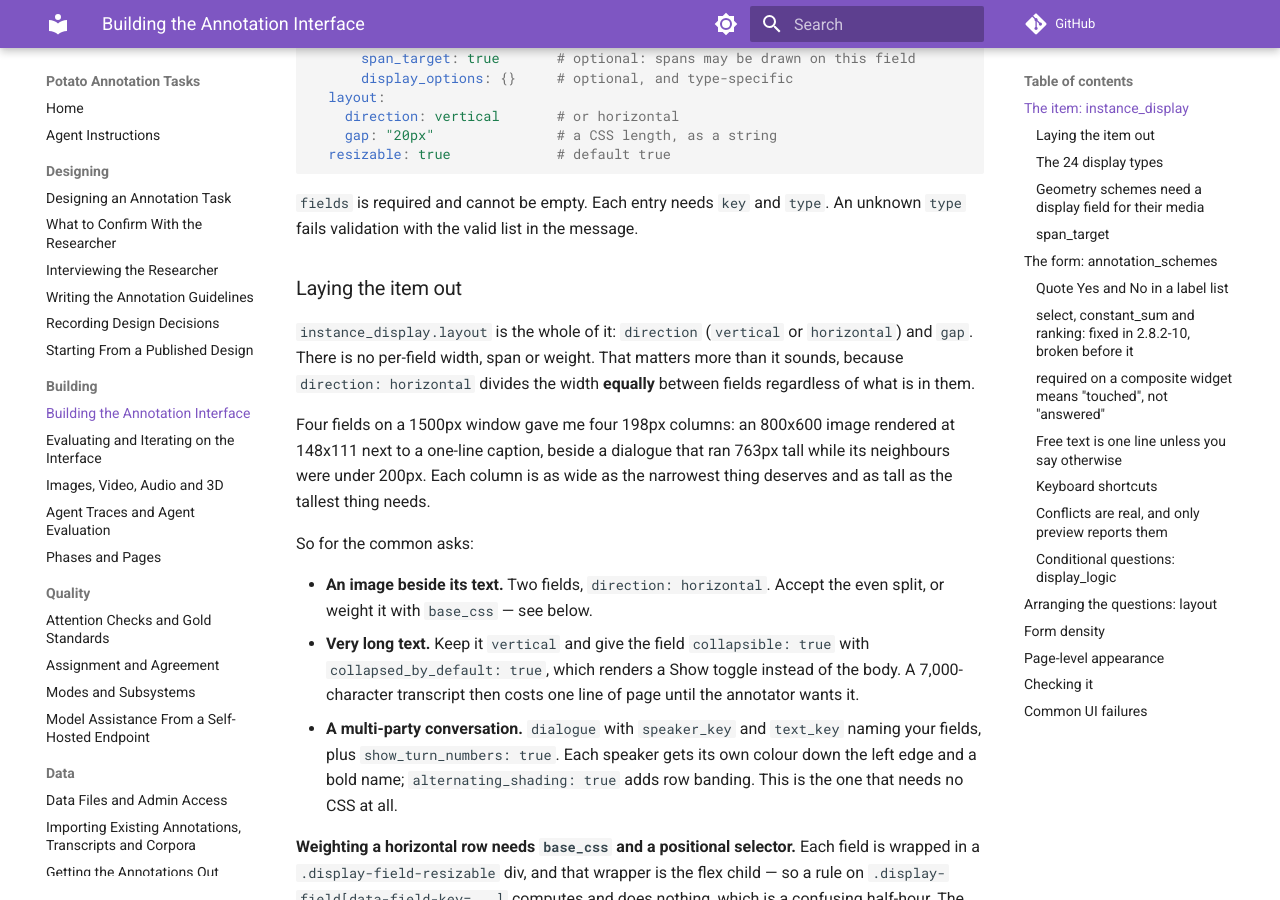
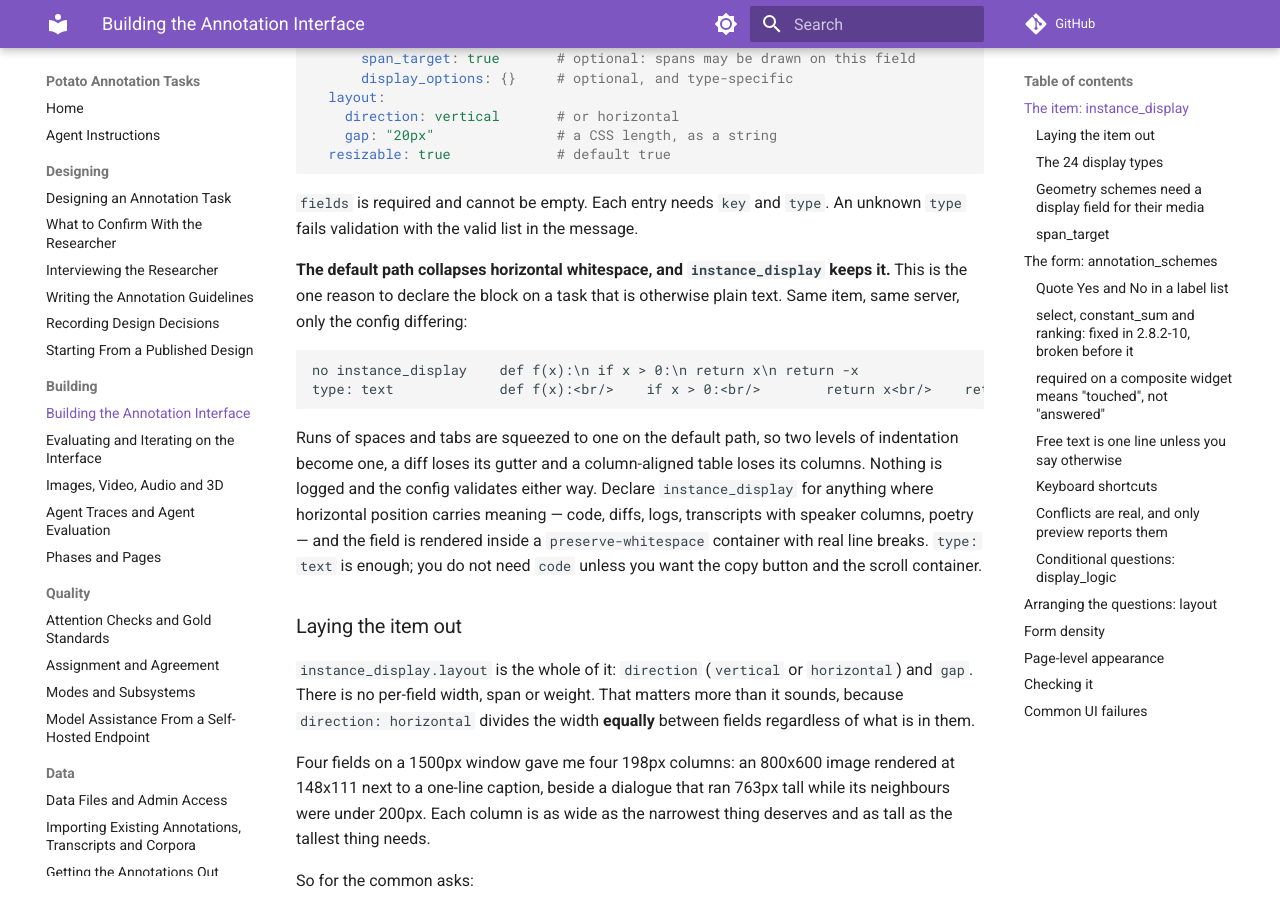
Before and after one commit to davidjurgens/potato-skill, an MkDocs documentation site: the page built from docs/building-the-ui.md, in a window 1280 px wide and 900 px high, scrolled down 647 px. Built offline with MkDocs 1.6.1 and Material for MkDocs 9.7.7, drawn with Linux system fonts in a browser that asks for light colours; comment, search, counter and statistics services are not loaded.

Commit message:
docs(instance_display): the default path collapses indentation, this one keeps it
Same item, same server, only the config differing: with no instance_display,
runs of spaces and tabs are squeezed to one, so two levels of Python
indentation become one and a diff loses its gutter. Declaring instance_display
renders the field inside a preserve-whitespace container with real line breaks,
and type: text is enough.

Found while testing whether code, diffs and aligned text can be annotated at
all. They can; the working path is not the default one and nothing pointed at
it.

Co-Authored-By: Claude Opus 5 (1M context) <noreply@anthropic.com>
Claude-Session: https://claude.ai/code/session_01PJAwjvg871XGFuA8khHbjC

````diff
--- a/docs/building-the-ui.md
+++ b/docs/building-the-ui.md
@@ -38,6 +38,25 @@ instance_display:
 
 `fields` is required and cannot be empty. Each entry needs `key` and `type`.
 An unknown `type` fails validation with the valid list in the message.
+
+**The default path collapses horizontal whitespace, and `instance_display`
+keeps it.** This is the one reason to declare the block on a task that is
+otherwise plain text. Same item, same server, only the config differing:
+
+```
+no instance_display    def f(x):\n if x > 0:\n return x\n return -x
+type: text             def f(x):<br/>    if x > 0:<br/>        return x<br/>    return -x
+```
+
+Runs of spaces and tabs are squeezed to one on the default path, so two
+levels of indentation become one, a diff loses its gutter and a
+column-aligned table loses its columns. Nothing is logged and the config
+validates either way. Declare `instance_display` for anything where
+horizontal position carries meaning — code, diffs, logs, transcripts with
+speaker columns, poetry — and the field is rendered inside a
+`preserve-whitespace` container with real line breaks. `type: text` is
+enough; you do not need `code` unless you want the copy button and the
+scroll container.
 
 ### Laying the item out
 
````
Also changed, not shown: skills/potato-tasks/references/building-the-ui.md (+19 -0 lines).
